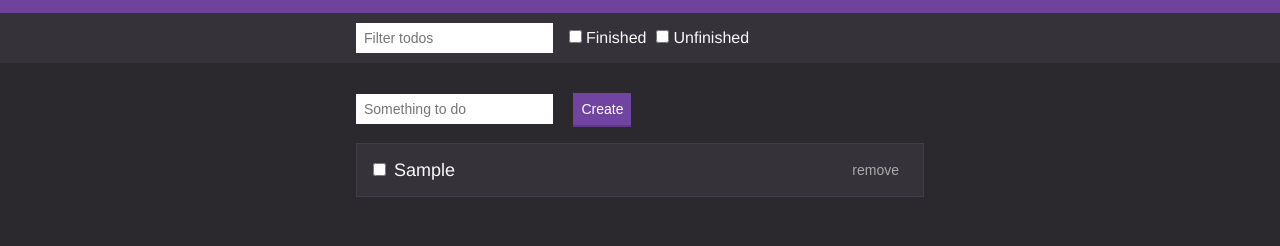
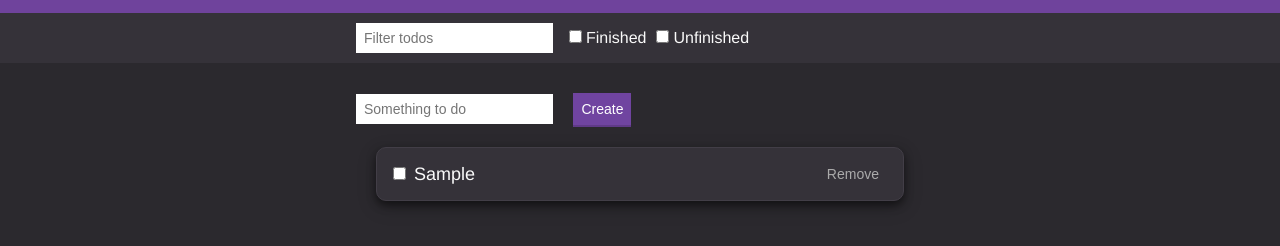
Before and after one commit to pmmachadov/todoAppJs, a plain HTML site: page index.html in a window 1280 px wide. Both pictures are taken after typing "Sample" into the empty fields and a click on the button "Create". Shown: the part 78-324 px from the top of the page. Drawn offline with Linux system fonts and the light colour scheme.

Commit message:
CSS style modifictions

```diff
--- a/styles/styles.css
+++ b/styles/styles.css
@@ -55,7 +55,7 @@ a {
 
 .header {
     background: #6F439C;
-  color:white;
+    color: white;
     padding: 1.6rem 0;
 }
 
@@ -113,7 +113,7 @@ a {
     margin-right: 1rem;
 }
 
-.checkbox > input {
+.checkbox>input {
     margin-right: .4rem;
 }
 
@@ -145,6 +145,7 @@ a {
     background: none;
     border: none;
     color: #aaa;
+    text-transform: capitalize;
 }
 
 .button--text:hover {
@@ -185,13 +186,18 @@ a {
     cursor: pointer;
     background: #353239;
     border: 1px solid #423e47;
-    margin: 1.6rem 0;
+    margin: 2rem;
     padding: 1rem 1.6rem;
-    display: block;
+    display: flex;
     transition: background .3s ease;
-    display: flex;
+    border-radius: 1rem;
     justify-content: space-between;
-    align-items: center
+    align-items: center;
+    -webkit-border-radius: 1rem;
+    -moz-border-radius: 1rem;
+    -ms-border-radius: 1rem;
+    -o-border-radius: 1rem;
+    box-shadow: 0 4px 8px 0 rgba(0, 0, 0, 0.5), 0 6px 20px 0 rgba(0, 0, 0, 0.19);
 }
 
 .list-item__container {
@@ -201,7 +207,7 @@ a {
     align-items: baseline;
 }
 
-.list-item__container > *:first-child {
+.list-item__container>*:first-child {
     margin-right: .8rem;
 }
 
```
Lines whose indentation alone changed are shown as unchanged.
